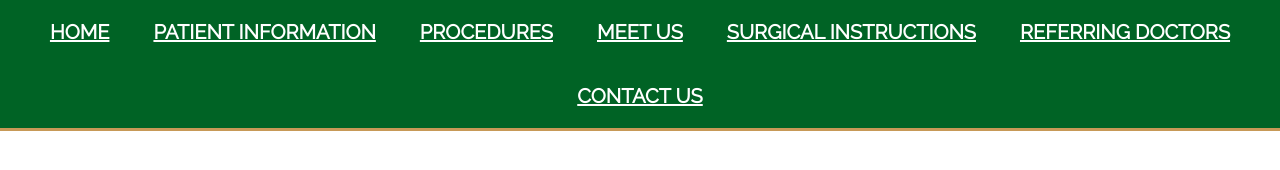
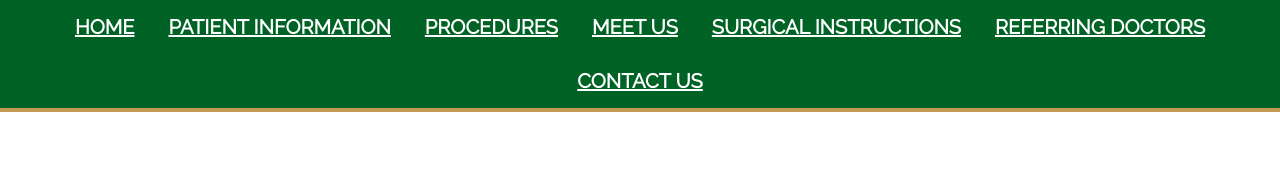
Before and after one commit to Thakorr/rgoms, a plain HTML site: page index.html in a window 1280 px wide. Drawn offline with Linux system fonts and the light colour scheme.

Commit message:
double checking

```diff
--- a/resources/css/style.css
+++ b/resources/css/style.css
@@ -5,7 +5,7 @@ body {
 
 .header {
   background-color: #006325;
-  border-bottom: 3px solid #C79957;
+  border-bottom: 4px solid #C79957;
   position: absolute;
   position: fixed;
   width: 100%;
@@ -18,5 +18,9 @@ body {
   color: white;
   font-weight: bold;
   display: inline-block;
-  padding: 20px;
+  padding: 15px;
 }
+
+.link:hover {
+  color: #C79957;
+}
```
Also changed, not shown: index.html (+0 -1 lines), resources/images/rgoms_logo.png (added).
